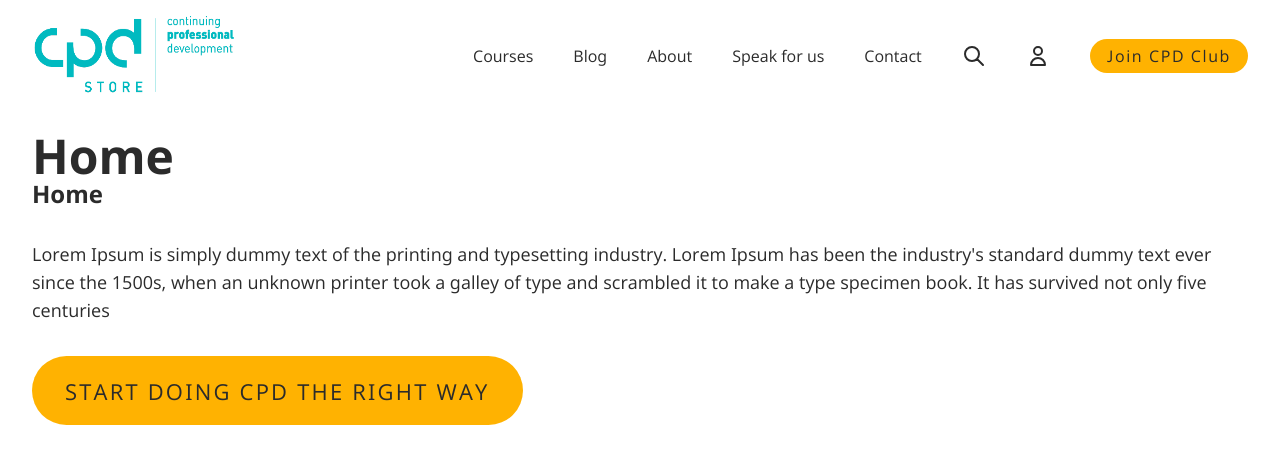
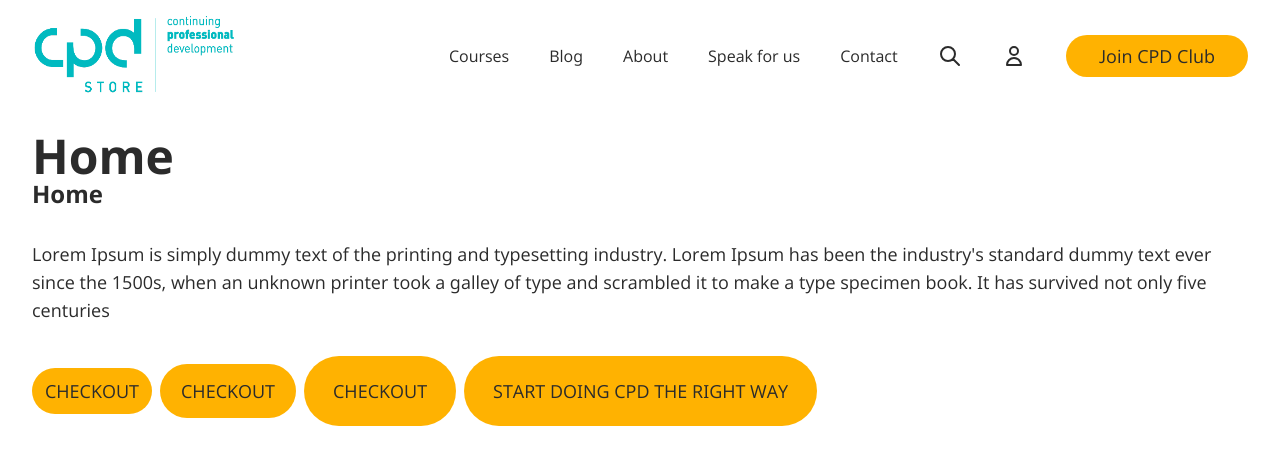
Before and after one commit to avastamin/omnipro-nextjs, a Next.js app: page / in a window 1280 px wide. Shown: the top 476 px of the page. Built offline with nearby package versions, Linux system fonts and the light colour scheme.

Commit message:
Add button variant

```diff
--- a/components/common/Button.tsx
+++ b/components/common/Button.tsx
@@ -1,22 +1,38 @@
 interface IProps {
-  type: 'submit' | 'button' | 'reset' | undefined;
-  className: string;
-  processing: boolean | undefined;
+  type?: 'submit' | 'button' | 'reset' | undefined;
+  size?: 'small' | 'medium' | 'large' | undefined;
+  className?: string;
+  processing?: boolean | undefined;
   children: string | undefined;
 }
 export default function Button({
   type = 'submit',
+  size,
   className = '',
   processing,
   children,
 }: IProps) {
+  let btnCSS;
+  if (size) {
+    if (size === 'small') {
+      btnCSS = ' px-3 py-2';
+    } else if (size === 'medium') {
+      btnCSS = ' px-5 py-3';
+    } else {
+      btnCSS = ' px-7 py-5';
+    }
+  }
+
   return (
     <button
       type={type}
       className={
-        `inline-flex items-center bg-secondary border border-transparent rounded-full text-body-dark tracking-widest hover:bg-[#D9A237] active:bg-[#D9A237] transition ease-in-out duration-150 ${
+        `text-lg inline-flex items-center bg-secondary border border-transparent rounded-full text-body-dark tracking-normal hover:bg-[#D9A237] active:bg-[#D9A237] transition ease-in-out duration-150 ${
           processing && 'opacity-25'
-        } ` + className
+        } ` +
+        btnCSS +
+        ' ' +
+        className
       }
       disabled={processing}
     >
--- a/components/navbar/index.tsx
+++ b/components/navbar/index.tsx
@@ -103,7 +103,9 @@ function Navbar() {
             </Link>
             <Link href="/join-cpd-club">
               <a className="text-base font-medium text-body-dark dark:text-custom-dark hover:text-gray-900">
-                <Button className=" px-4 py-1">{t('nav.joinCpdClub')}</Button>
+                <Button className="px-8 py-1.5 font-medium">
+                  {t('nav.joinCpdClub')}
+                </Button>
               </a>
             </Link>
           </Popover.Group>
--- a/pages/index.tsx
+++ b/pages/index.tsx
@@ -52,9 +52,21 @@ const Home: NextPage = () => {
           scrambled it to make a type specimen book. It has survived not only
           five centuries
         </p>
-        <Button className="text-1.5xl h-[69px] px-8">
-          START DOING CPD THE RIGHT WAY
-        </Button>
+        <div className="relative space-x-2">
+          <Button size="small" className="uppercase">
+            Checkout
+          </Button>
+          <Button size="medium" className="uppercase">
+            Checkout
+          </Button>
+          <Button size="large" className="uppercase">
+            Checkout
+          </Button>
+          <Button size="large" className="uppercase">
+            START DOING CPD THE RIGHT WAY
+          </Button>
+        </div>
+
         <div className="my-16 mx-16 grid grid-cols-1 gap-y-10 gap-x-6 sm:grid-cols-2 lg:grid-cols-3 xl:gap-x-8">
           {posts.map((post) => {
             return (
```
